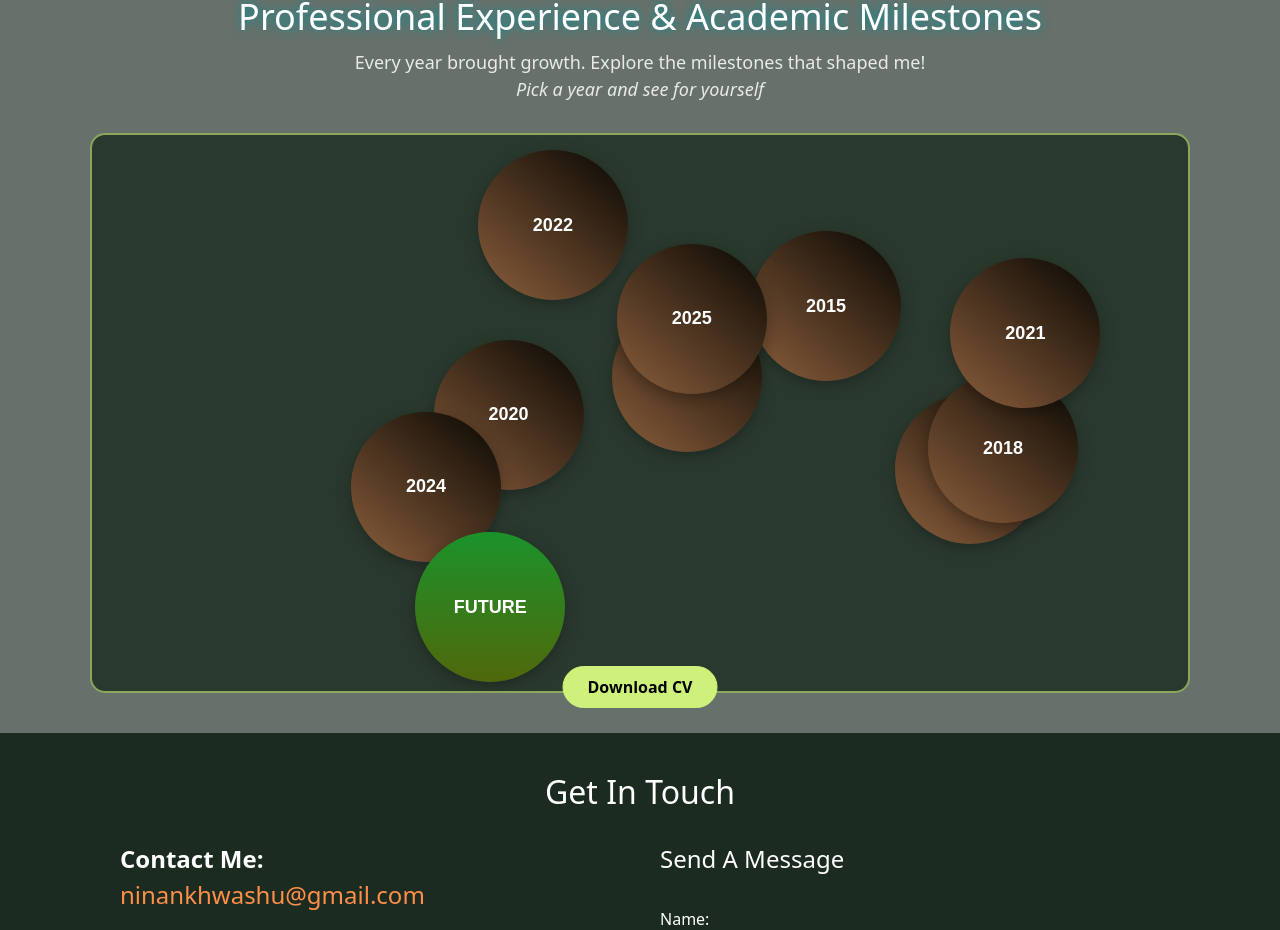
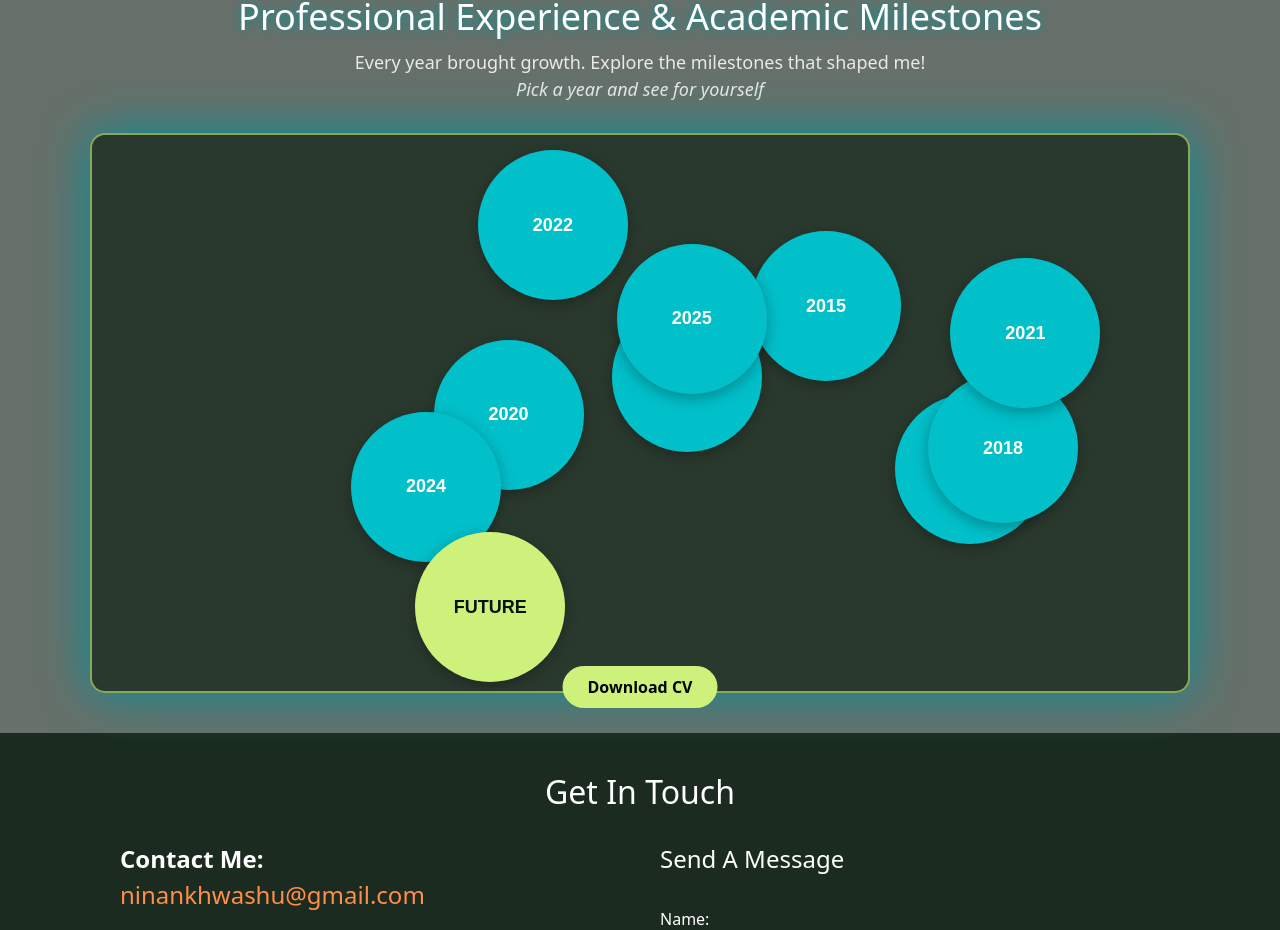
Before and after one commit to gititbunny/nn-react-portfolio, a React (Create React App) app in the folder portfolio/: page / in a window 1280 px wide. Shown: the part 3209-4139 px from the top of the page. Built offline with nearby package versions, Linux system fonts and the light colour scheme.

Commit message:
Update experience box

```diff
--- a/portfolio/src/styles/Experience.css
+++ b/portfolio/src/styles/Experience.css
@@ -22,6 +22,7 @@
 .experience-box {
   height: 70vh;
   border: 2px solid rgba(206, 241, 123, 0.6);
+  box-shadow: 0 0 50px #019097;
   border-radius: 15px;
   position: relative;
   overflow: hidden;
@@ -34,7 +35,7 @@
   position: absolute;
   width: 120px;
   height: 120px;
-  background: linear-gradient(40deg, #8b5e3c, #070601);
+  background: #01c0ca;
   border-radius: 50%;
   color: #fff;
   font-weight: bold;
@@ -54,7 +55,8 @@
 }
 
 .year-bubble.future {
-  background: linear-gradient(to bottom, #1b922b, #4f680b);
+  background: #cef17b;
+  color: #031408;
 }
 
 .download-btn {
```
